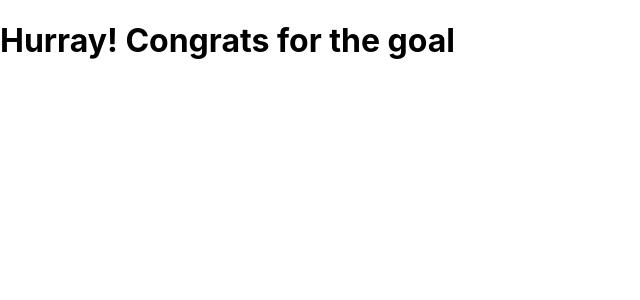
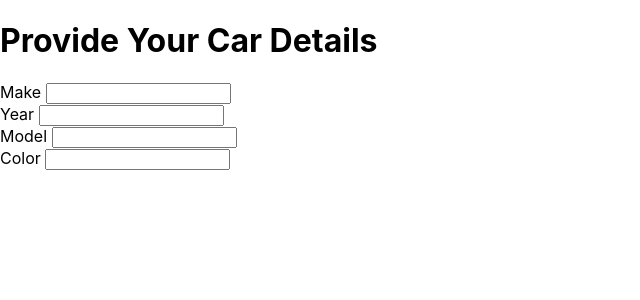
Before and after one commit to Kernelogy/react-9and10-v1, a React (Create React App) app: page / in a window 1280 px wide. Shown: the top 300 px of the page, without its empty margins (0-640 px from the left). Built offline with nearby package versions, Linux system fonts and the light colour scheme.

Commit message:
useState workouts

```diff
--- a/src/App-1.jsx
+++ b/src/App-1.jsx
@@ -3,9 +3,7 @@ import { useState } from "react"
 const App = () => {
     const [username, setUsername] = useState(null)
     const [password, setPassword] = useState(null)
-
     const handleSignin = (e) => {
-
         if(username === 'admin' && password === '12345'){
             alert("Login Success")
             e.target.value = 'Login Success'
--- a/src/App.jsx
+++ b/src/App.jsx
@@ -1,8 +1,37 @@
-import ScoreBoard from "./ScoreBoard"
+import { useState } from "react"
+
 const App = () => {
+    const [make, setMake] = useState(null)
+    const [year, setYear] = useState(null)
+    const [model, setModel] = useState(null)
+    const [color, setColor] = useState(null)
     return (
         <>
-            <ScoreBoard status="goal" />
+            <h1>Provide Your Car Details</h1>
+            <label>
+                Make <input type="text"
+                onInput={(e)=>{setMake(e.target.value)}}/>
+            </label><br />
+            <label>
+                Year <input type="text"
+                onInput={(e)=>{setYear(e.target.value)}}/>
+            </label><br />
+            <label>
+                Model <input type="text"
+                onInput={(e)=>{setModel(e.target.value)}}/>
+            </label><br />
+            <label>
+                Color <input type="text"
+                onInput={(e)=>{setColor(e.target.value)}}/>
+            </label><br />
+                {
+                    make && year && model && color &&
+                    <div>
+                        <h1>The Given details are</h1>
+                        {make} {year} {model} {color}
+                    </div>
+
+                }
         </>
     )
 }
--- a/src/App1.jsx
+++ b/src/App1.jsx
@@ -9,7 +9,6 @@ const App = () => {
             <input type="button" value="Greet"
             onClick={(e)=>{greetMessage(e)}} />
 
-
         </>
     )
 }
```
Also changed, not shown: src/App-2.jsx (added, +10 -0 lines), src/App-3.jsx (added, +39 -0 lines).
